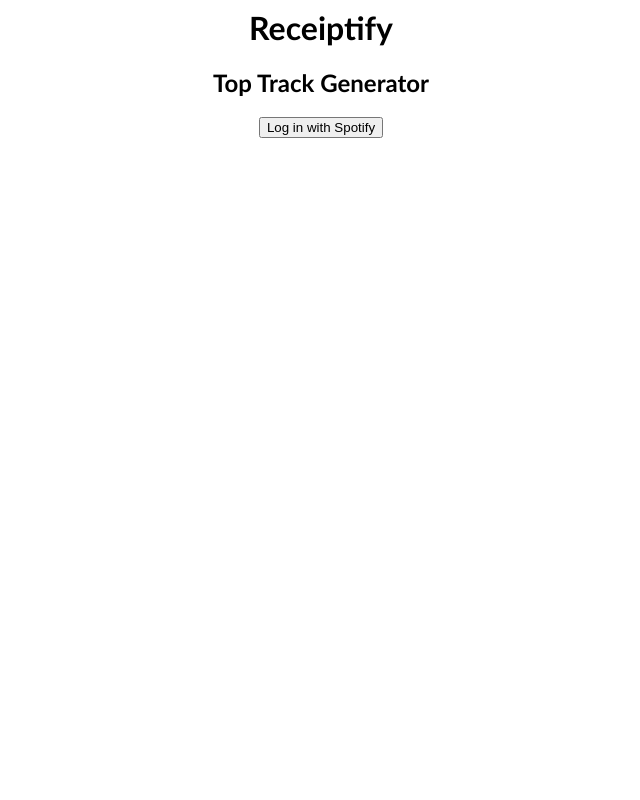
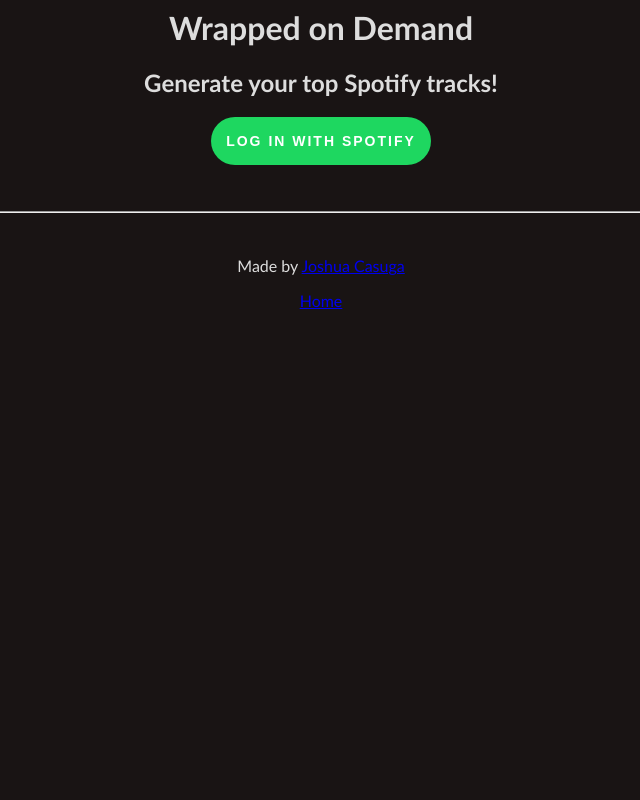
Before and after one commit to joshuacasuga/receiptify, a Flask app: template templates/index.html in a window 1280 px wide. Shown: the whole page, without its empty margins (319-959 px from the left). Run offline with Flask 3, Linux system fonts and the light colour scheme; the template is opened without the code that fills it, so the values that code supplies are empty.

Commit message:
Added style elements v0.2

```diff
--- a/app.py
+++ b/app.py
@@ -2,7 +2,7 @@
 import spotipy
 from spotipy.oauth2 import SpotifyOAuth
 import os
-import pandas as pd
+#import pandas as pd
 from time import gmtime, strftime
 import gspread
 from credentials import CLIENT_ID, CLIENT_SECRET, SECRET_KEY
@@ -47,10 +47,10 @@
     code = request.args.get('code')
     token_info = sp_oauth.get_access_token(code)
     session[TOKEN_CODE] = token_info
-    return redirect(url_for('receipt', _external = True))
+    return redirect(url_for('showData', _external = True))
 
-@app.route('/receipt')
-def receipt():
+@app.route('/showData')
+def showData():
     try:
         user_token = get_token()
     except:
--- a/static/style.css
+++ b/static/style.css
@@ -10,8 +10,13 @@
     display: none
 }
 
+html {
+    background-color: #191414;
+}
+
 body {
-    font-family: 'Gill Sans', 'Trebuchet MS', sans-serif
+    font-family: 'Gill Sans', 'Trebuchet MS', sans-serif;
+    color: #dddddd
 }
 
 /*Table format start*/
@@ -41,3 +46,64 @@
 }
 
 /*Table format end*/
+
+.footer {}
+
+.info {}
+
+.spotifyButton {
+
+    display: inline-block;
+    outline: none;
+    cursor: pointer;
+    font-size: 14px;
+    line-height: 1;
+    border-radius: 500px;
+    transition-property: background-color, border-color, color, box-shadow, filter;
+    transition-duration: .3s;
+    border: 1px solid transparent;
+    letter-spacing: 2px;
+    min-width: 160px;
+    text-transform: uppercase;
+    white-space: normal;
+    font-weight: 700;
+    text-align: center;
+    padding: 16px 14px 18px;
+    color: #fff;
+    background-color: #1ED760;
+    height: 48px;
+
+
+}
+
+.spotifyButton:hover {
+    transform: scale(1.04);
+    background-color: #21e065;
+}
+
+.spotifyButton:focus {
+    display: inline-block;
+    outline: none;
+    cursor: pointer;
+    font-size: 14px;
+    line-height: 1;
+    border-radius: 500px;
+    transition-property: background-color, border-color, color, box-shadow, filter;
+    transition-duration: .3s;
+    border: 1px solid transparent;
+    letter-spacing: 2px;
+    min-width: 160px;
+    text-transform: uppercase;
+    white-space: normal;
+    font-weight: 700;
+    text-align: center;
+    padding: 16px 14px 18px;
+    color: #fff;
+    background-color: #15883e;
+    height: 48px;
+
+    :hover {
+        background-color: #1db954;
+    }
+
+}
--- a/templates/index.html
+++ b/templates/index.html
@@ -8,12 +8,31 @@
   </head>
   <body>
     <center>
-      <h1>Receiptify</h1>
-      <h2>Top Track Generator</h2>
+      <h1>Wrapped on Demand</h1>
+      <h2>Generate your top Spotify tracks!</h2>
 
       <button class="spotifyButton" onclick="location.href = '/login';">
         Log in with Spotify
       </button>
     </center>
+
+    <!--footer-->
+    <div class="footer">
+      <center>
+        <br>
+        <br>
+        <div class="seperator">
+          <hr>
+        </div>
+        <br>
+        <p class="info">
+           Made by
+          <a href="https://www.linkedin.com/in/joshuacasuga/">Joshua Casuga</a>
+        </p>
+        <p class="info">
+          <a href="http://127.0.0.1:5000/">Home</a>
+        </p>
+      </center>
+    </div>
   </body>
 </html>
--- a/templates/tableContainer.html
+++ b/templates/tableContainer.html
@@ -1,8 +1,7 @@
 {% macro tableContainer(username, songs, id, time_period) -%}
 <div class = "tableContainer" id ="{{ id }}">
-  <p>{{ username }}</p>
+  <p>Results for {{ username }}</p>
   <p>{{ time_period }}</p>
-  <p>{{ currentTime|strftime }}</p>
 
   <table>
     <tr>
@@ -18,6 +17,8 @@
     </tr>
     {% endfor %}
   </table>
+
+  <p>Last updated on {{ currentTime|strftime }}</p>
 </div>
 
 {% endmacro %}
```
Also changed, not shown: templates/table.html (+23 -4 lines).
